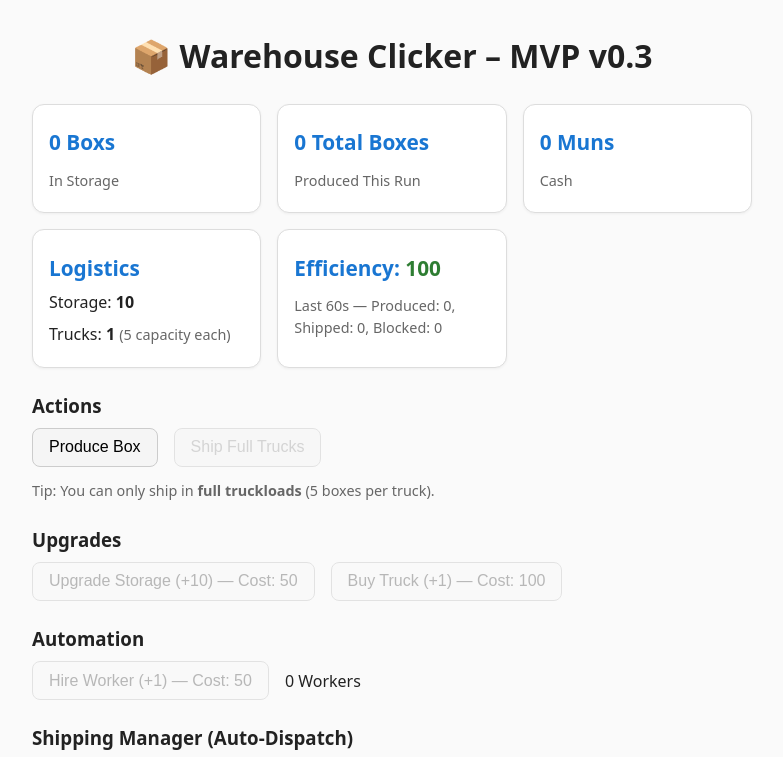
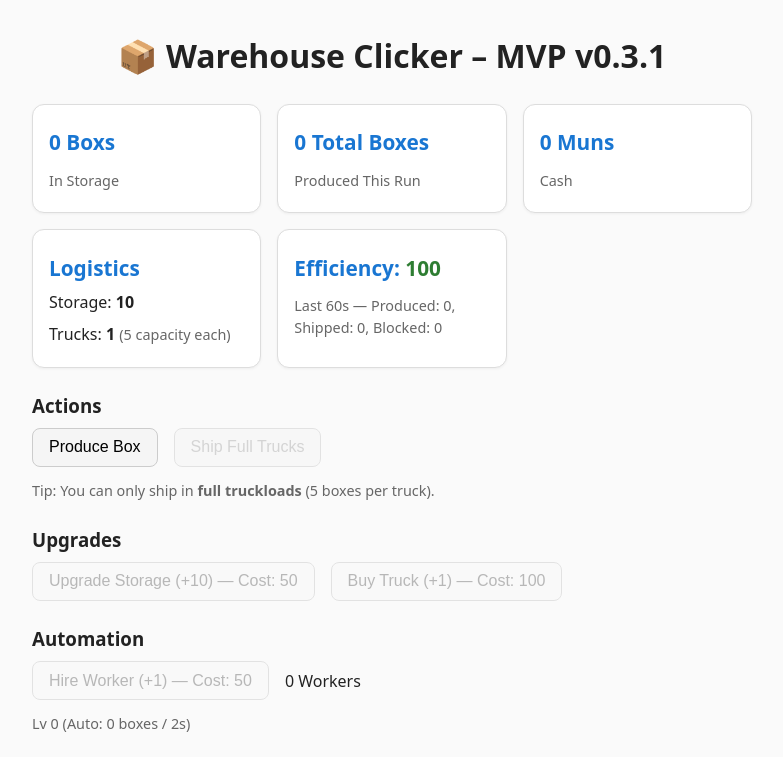
Before and after one commit to AlexRedEye/AlexRedEye.github.io, a website: page warehouse.html in a window 1280 px wide. Shown: the top 757 px of the page, without its empty margins (248-1031 px from the left). Drawn offline with Linux system fonts and the light colour scheme.

Commit message:
added worker stats

```diff
--- a/scripts/warehouse.js
+++ b/scripts/warehouse.js
@@ -9,6 +9,7 @@ const storageText = document.getElementById('storage-txt');
 const trucksText = document.getElementById('trucks-txt');
 const totalText = document.getElementById('total-txt');
 const bonusTxt = document.getElementById('bonus-txt');
+const workerNoteTxt = document.getElementById('worker-note');
 
 const prodButton = document.getElementById('production-btn');
 const shipButton = document.getElementById('shipping-btn');
@@ -515,6 +516,13 @@ function updateUI() {
   if (clickLevelTxt)  clickLevelTxt.innerText = `Lv ${gameState.clickPowerLevel} (Power: ${1 + gameState.clickPowerLevel})`;
   if (critChanceTxt)  critChanceTxt.innerText = `${Math.round(critChance() * 100)}% crit`;
   if (skillDurationTxt) skillDurationTxt.innerText = `${skillDurationSec()}s duration, ${SKILL_COOLDOWN}s CD`;
+  if (workerNoteTxt) {
+  const effFactor = 1 + (gameState.efficiencyBonus / 100);
+  const perTick = Math.max(0, Math.floor(gameState.workers * effFactor));
+  const secs = WORKER_INTERVAL / 1000;
+  workerNoteTxt.innerText = `Lv ${gameState.workers} (Auto: ${perTick} box${perTick === 1 ? '' : 'es'} / ${secs}s)`;
+}
+
 
   // Button states (disabled + CSS states)
   const canAffordStorage = gameState.muns >= storageCost();
--- a/warehouse.html
+++ b/warehouse.html
@@ -7,7 +7,7 @@
   <link rel="stylesheet" href="styles/warehouse.css">
 </head>
 <body>
-  <h1>📦 Warehouse Clicker – MVP v0.3</h1>
+  <h1>📦 Warehouse Clicker – MVP v0.3.1</h1>
 
   <!-- Stats -->
   <section class="stats">
@@ -68,6 +68,7 @@
       </button>
       <p id="worker-count">0 Workers</p>
     </div>
+    <p id="worker-note" class="muted">Lv 0 (Auto: 0 boxes / 2s)</p>
   </section>
 
   <!-- Shipping Manager -->
```
